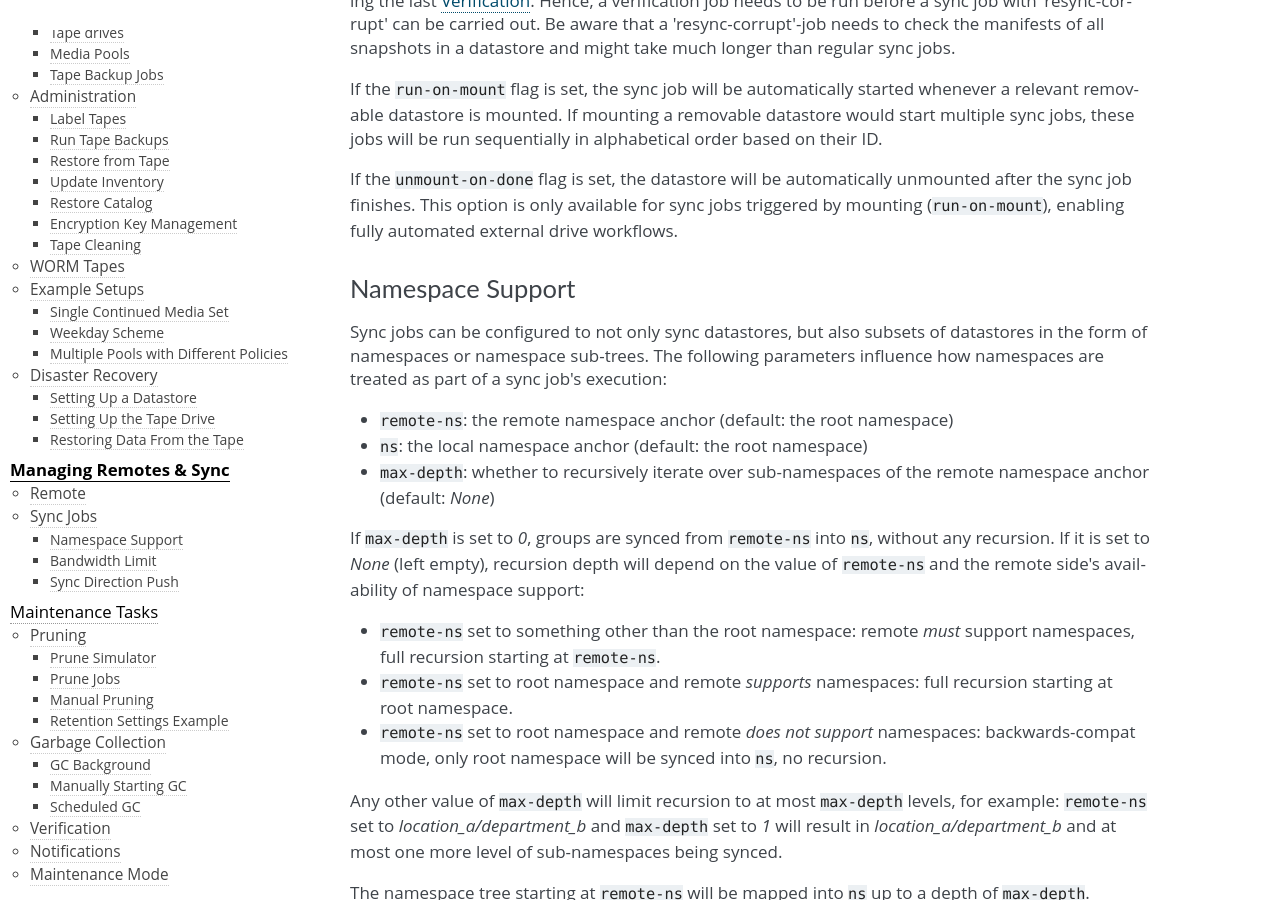
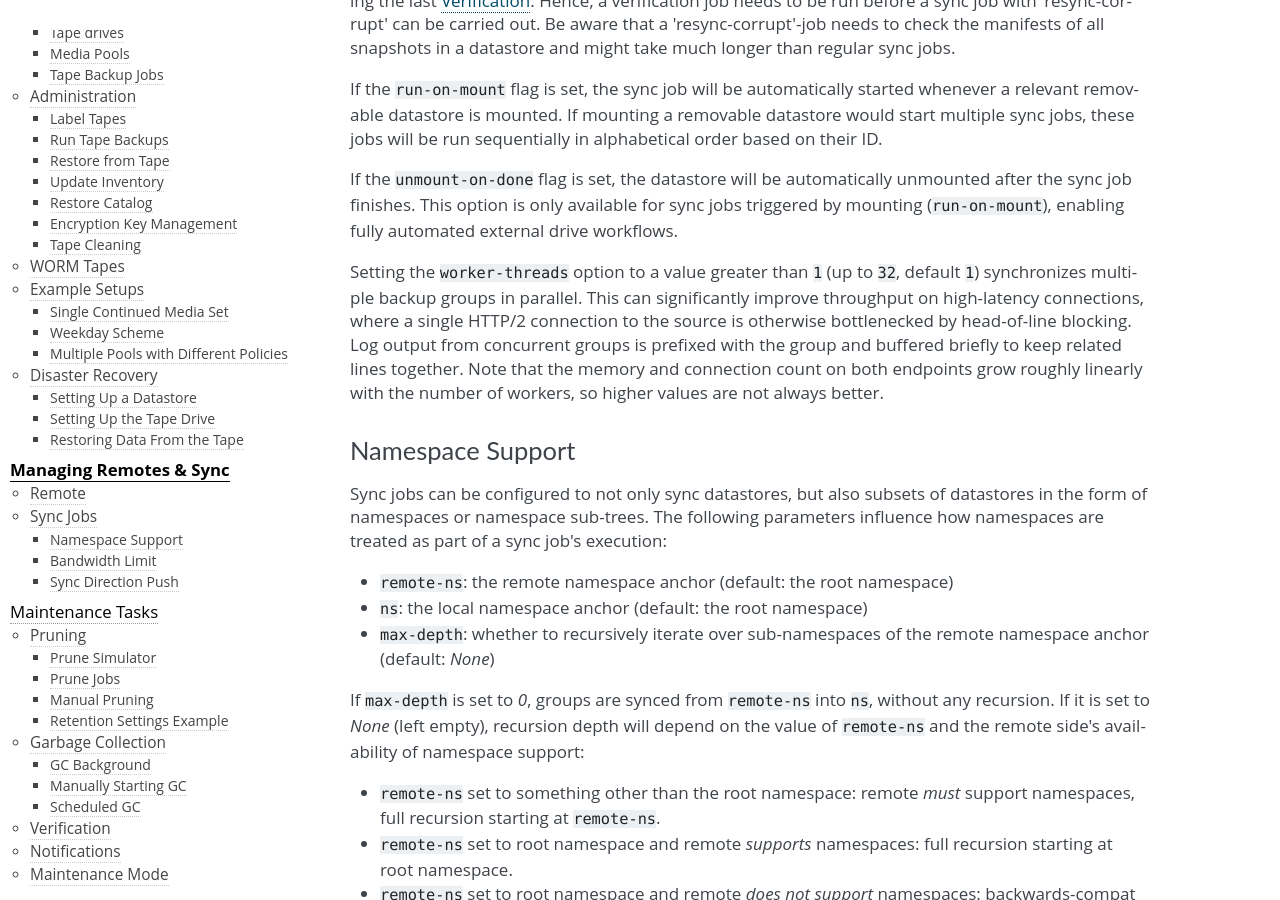
Before and after one commit to rikka-chunibyo/PBS-X, a Sphinx documentation site: the page built from docs/managing-remotes.rst, in a window 1280 px wide and 900 px high, scrolled down 2890 px. Built offline with Sphinx 7.4.7, drawn with Linux system fonts in a browser that asks for light colours.

Commit message:
docs: sync: document the new worker-threads option
Mention the new parallel sync knob alongside the other sync-job
options, with a brief note on when it helps and the memory and
connection overhead to consider.

Signed-off-by: Thomas Lamprecht <t.lamprecht@proxmox.com>

```diff
--- a/docs/managing-remotes.rst
+++ b/docs/managing-remotes.rst
@@ -165,6 +165,15 @@ If the ``unmount-on-done`` flag is set, the datastore will be automatically unmo
 after the sync job finishes. This option is only available for sync jobs triggered by
 mounting (``run-on-mount``), enabling fully automated external drive workflows.
 
+Setting the ``worker-threads`` option to a value greater than ``1`` (up to ``32``,
+default ``1``) synchronizes multiple backup groups in parallel. This can
+significantly improve throughput on high-latency connections, where a single
+HTTP/2 connection to the source is otherwise bottlenecked by head-of-line
+blocking. Log output from concurrent groups is prefixed with the group and
+buffered briefly to keep related lines together. Note that the memory and
+connection count on both endpoints grow roughly linearly with the number of
+workers, so higher values are not always better.
+
 Namespace Support
 ^^^^^^^^^^^^^^^^^
 
```
